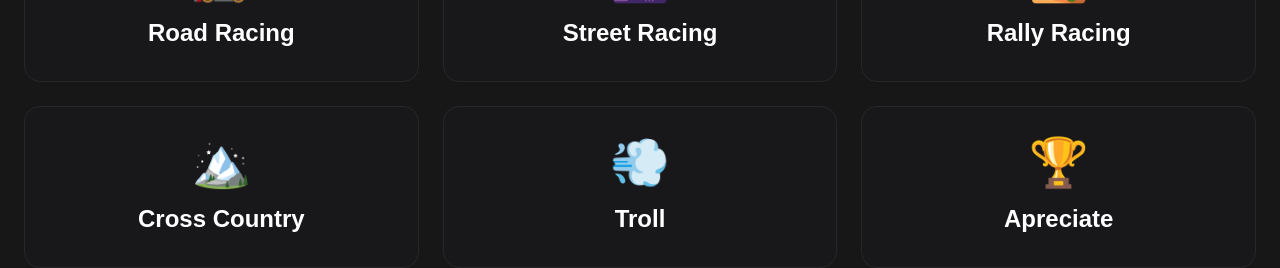
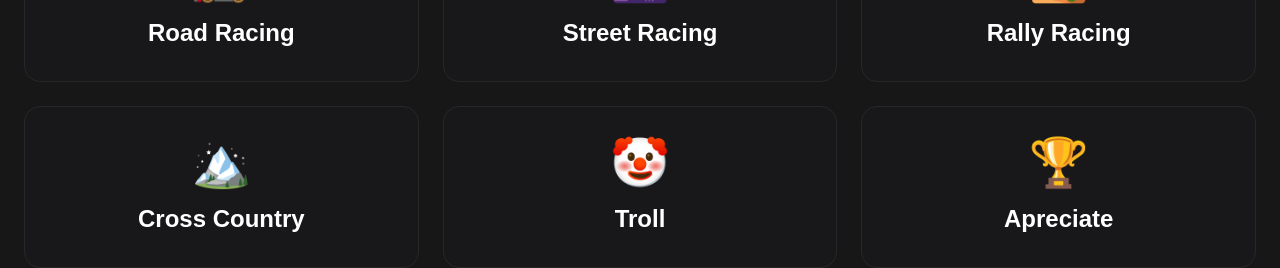
Before and after one commit to Sgv74/Curse-Pentru-Amici, a Next.js app: page / in a window 1280 px wide. Shown: the part 964-1232 px from the top of the page. Built offline with nearby package versions, Linux system fonts and the light colour scheme; no server answers; the database is empty.

Commit message:
Rename drift to troll and update project

```diff
--- a/app/page.tsx
+++ b/app/page.tsx
@@ -164,7 +164,7 @@ export default async function Home() {
           />
 
           <Category
-            emoji="💨"
+            emoji="🤡"
             title="Troll"
             link="/categorie/Troll"
           />
```
